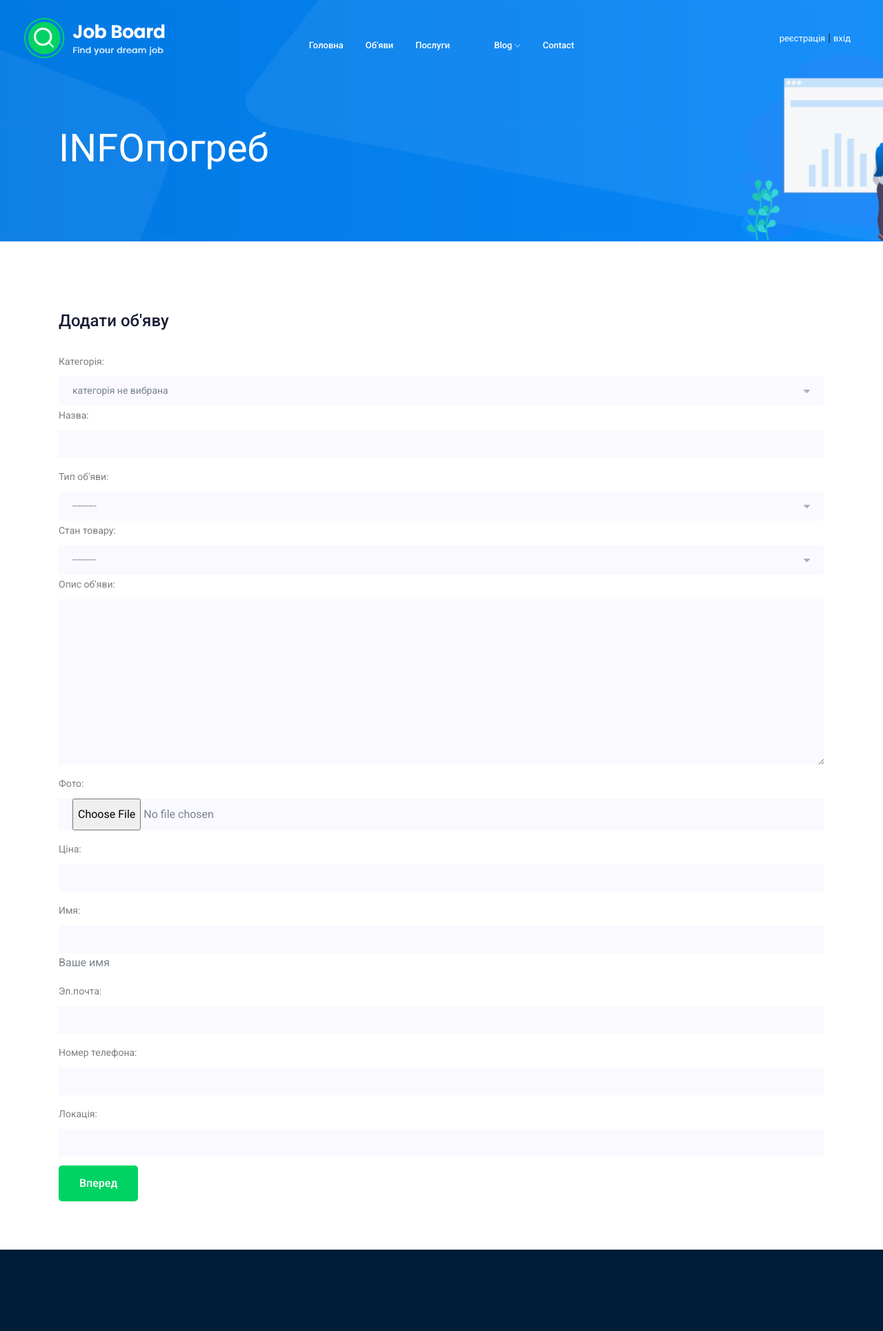
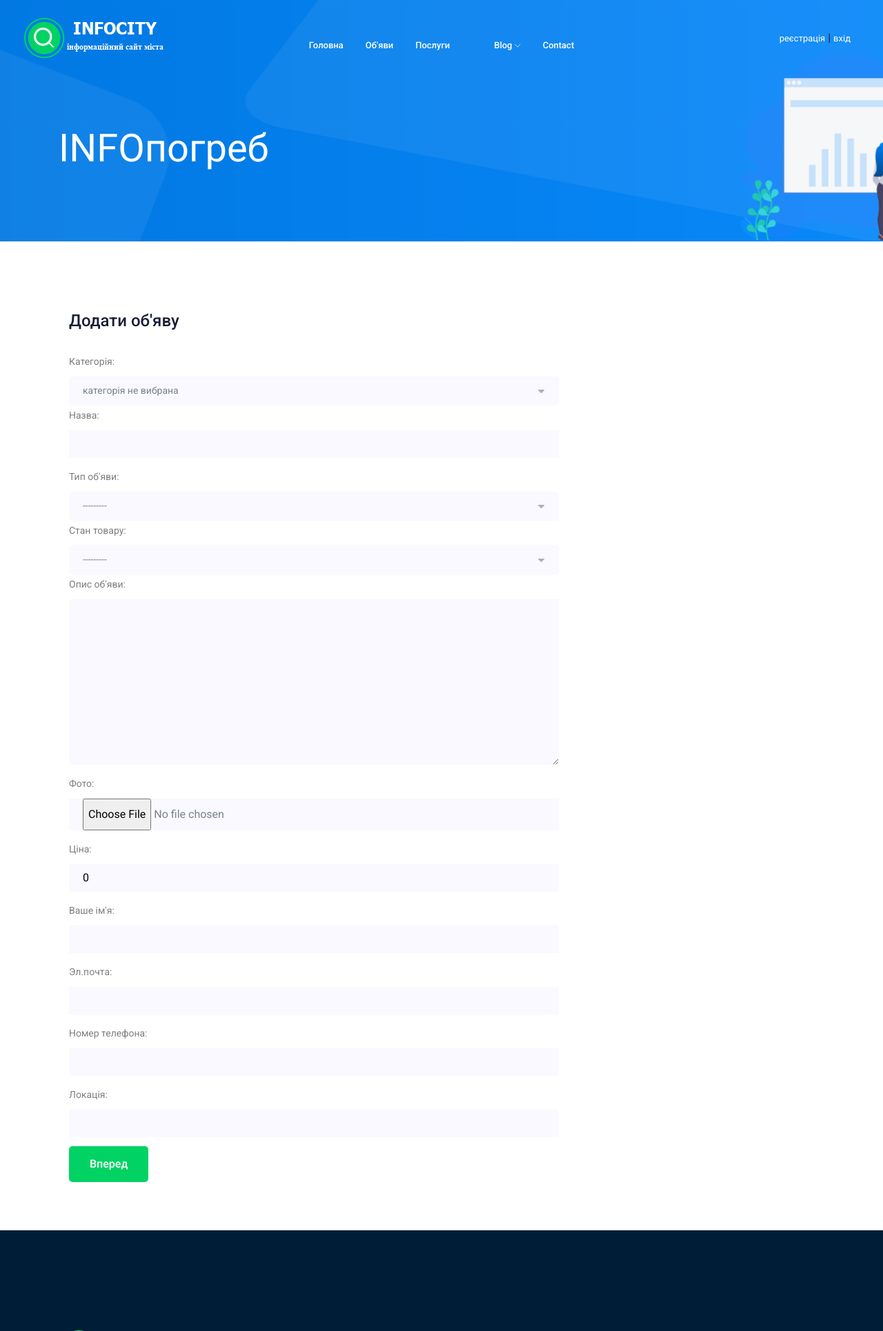
Before and after one commit to sinner885/infopogreb_project, a Django app: page /advert_new/ in a window 1280 px wide. Shown: the top 1930 px of the page at 69% size. Run offline with Django 4.2, Linux system fonts and the light colour scheme; data that the repository does not hold is empty; some libraries are stand-ins or nearby versions.

Commit message:
шлифовка html

```diff
--- a/infopogreb/advert/models.py
+++ b/infopogreb/advert/models.py
@@ -44,8 +44,8 @@ class Advert(models.Model):
     subject = models.CharField("Назва", max_length=200)
     description = models.TextField("Опис об'яви", max_length=10000)
     images = models.ImageField('Фото', upload_to='photos/%Y/%m/%d/', height_field=None, width_field=None, blank=True)
-    price = models.DecimalField("ціна", max_digits=8, decimal_places=2,blank=True, null=True)
-    name = models.CharField('Имя', max_length=50, help_text='Ваше имя')
+    price = models.IntegerField("ціна", default=0, blank=True, null=True)
+    name = models.CharField("Ваше ім'я", max_length=50)
     email = models.EmailField(blank=True, verbose_name='эл.почта')
     telefon = models.CharField('номер телефона', blank=True, max_length=13)
     created = models.DateTimeField("Дата создания", auto_now_add=True)
--- a/infopogreb/advert/templates/advert/advert_new.html
+++ b/infopogreb/advert/templates/advert/advert_new.html
@@ -5,6 +5,7 @@
 
 <section class="sample-text-area">
     <div class="container box_1170">
+        <div class="col-lg-8">
 
 
 
@@ -17,6 +18,7 @@
                 <button class="boxed-btn3" type="submit">Вперед</button>
                 </div>
             </form>
+        </div>
     </div>
 </section>
 
--- a/infopogreb/advert/templates/advert/advert_update.html
+++ b/infopogreb/advert/templates/advert/advert_update.html
@@ -7,7 +7,7 @@
 
 <section class="sample-text-area">
     <div class="container box_1170">
-
+        <div class="col-lg-8">
 
 
                 <h3 class="text-heading">Редагувати об'яву</h3>
@@ -19,6 +19,7 @@
                 <button class="boxed-btn3" type="submit">Вперед</button>
                 </div>
             </form>
+        </div>
     </div>
 </section>
 
```
Also changed, not shown: infopogreb/advert/templates/advert/advert_delete.html (+6 -4 lines), infopogreb/advert/migrations/0007_alter_advert_name_alter_advert_price_and_more.py (added), infopogreb/infopogreb/static/img/logo.png.
